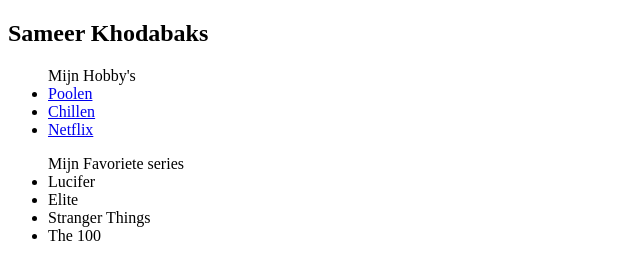
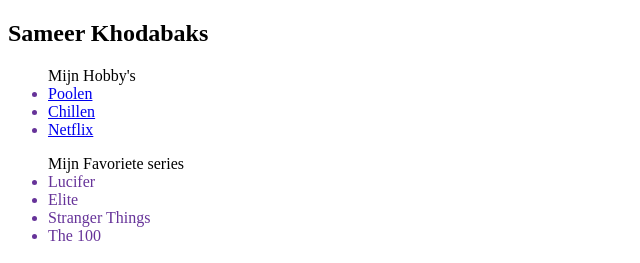
Before and after one commit to Sameer808/Mijn-eigen-stijl-386642b6, a plain HTML site: page index.html in a window 1280 px wide. Shown: the top 263 px of the page, without its empty margins (0-640 px from the left). Drawn offline with Linux system fonts and the light colour scheme.

Commit message:
Uitwerking van de exercise

```diff
--- a/style.css
+++ b/style.css
@@ -4,3 +4,6 @@ h1 {
 h2 {
 	color: black;
 }
+li {
+	color: rebeccapurple;
+}
```
